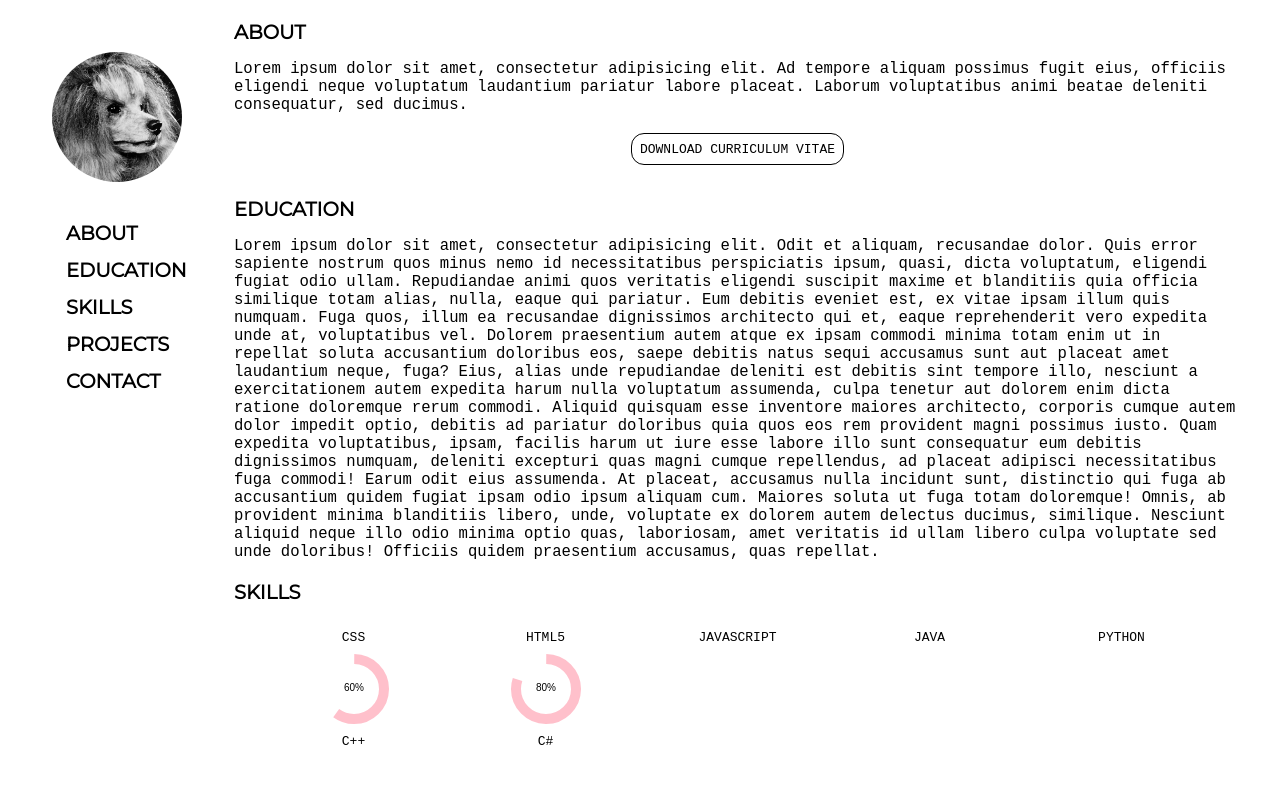
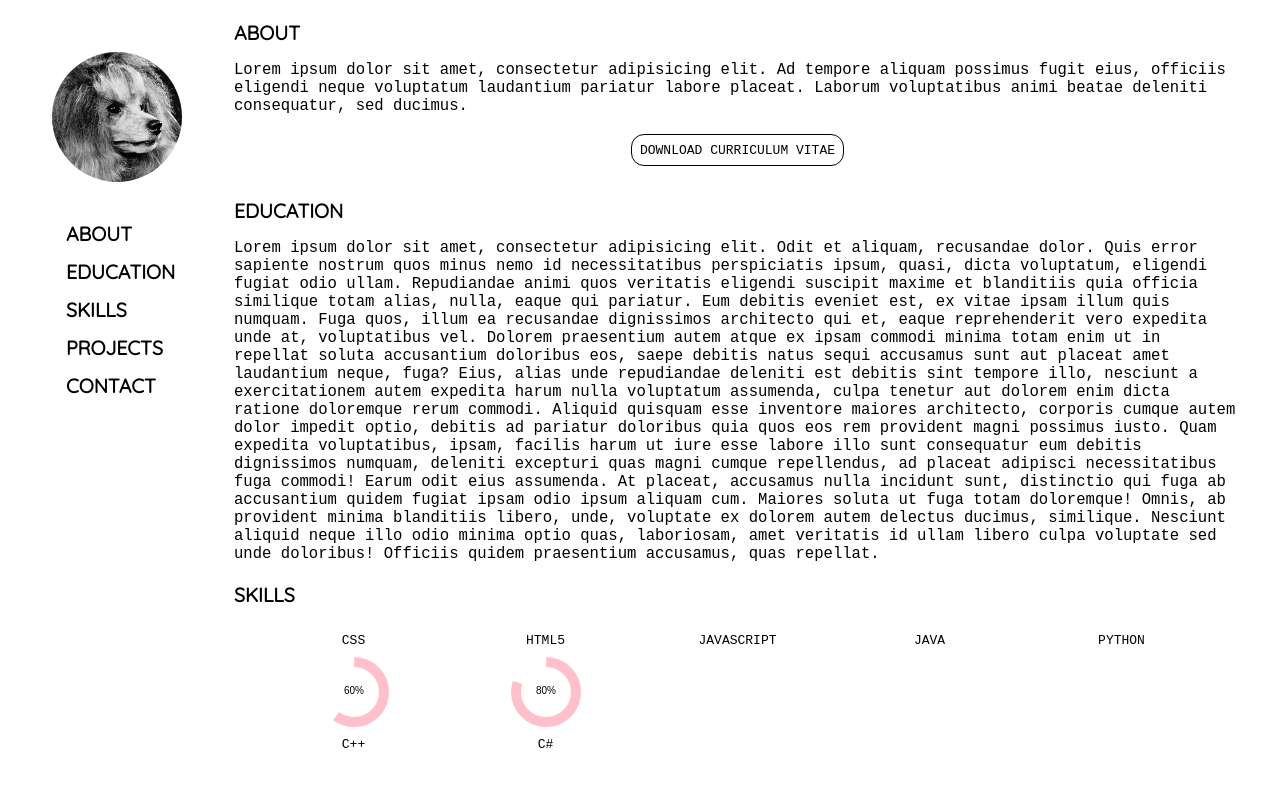
Before and after one commit to melanievv/melanievv.github.io, a plain HTML site: page index.html in a window 1280 px wide. Drawn offline with Linux system fonts and the light colour scheme.

Commit message:
Update font

```diff
--- a/css/style.css
+++ b/css/style.css
@@ -64,7 +64,7 @@ h1 {
 
 h1,
 nav a {
-    font-family: 'Montserrat';
+    font-family: 'Quicksand';
 }
 
 p {
--- a/index.html
+++ b/index.html
@@ -6,7 +6,7 @@
     <title>Melanie Van Vlasselaer</title>
     <link rel="stylesheet" href="css/style.css">
     <script src="javascript/circular_bars.js"></script>
-    <link href="https://fonts.googleapis.com/css?family=Dosis|Montserrat|Nanum+Gothic|Nunito|Quicksand|Titillium+Web" rel="stylesheet">
+    <link href="https://fonts.googleapis.com/css?family=Montserrat|Quicksand" rel="stylesheet">
 </head>
 
 <body>
```
